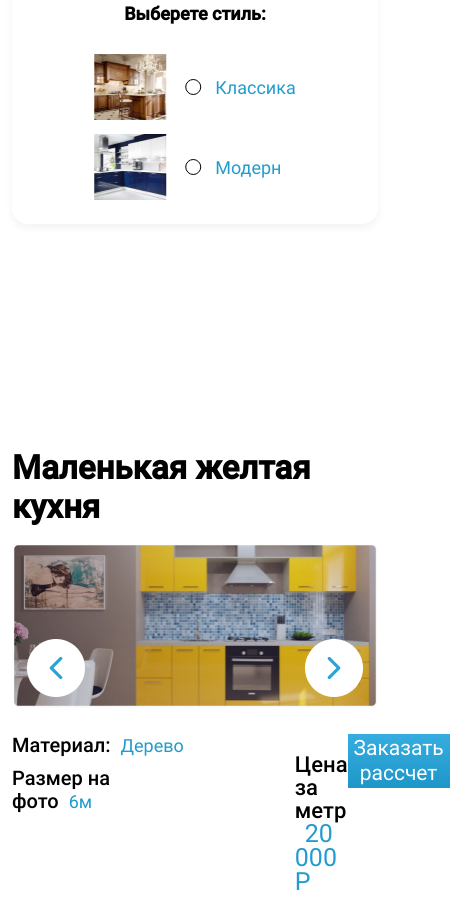
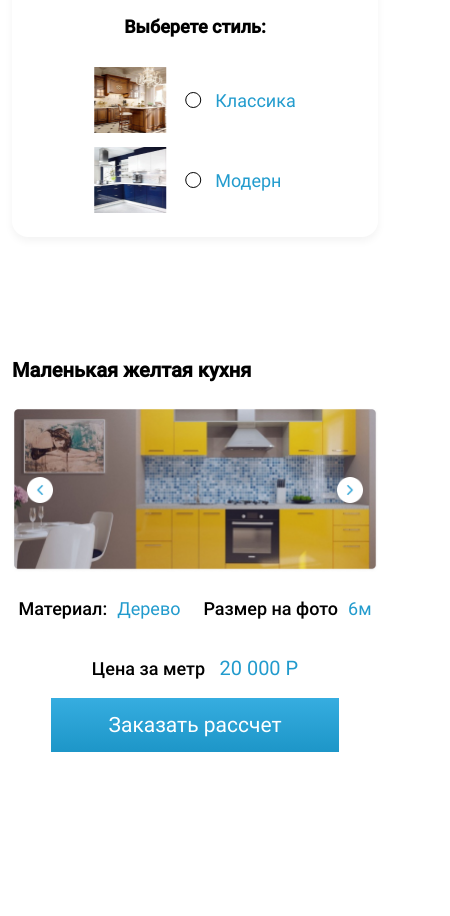
Before and after one commit to 6uJlJl/FurniHouse, a website: page index.html in a window 390 px wide. Shown: the part 615-1531 px from the top of the page, 450 px wide, since content can reach past the window. After the commit the page ends 1367 px from the top, so only its background shows below. Drawn offline with Linux system fonts and the light colour scheme.

Commit message:
Сделан адаптив основной карточки

```diff
--- a/index.html
+++ b/index.html
@@ -90,7 +90,8 @@
         <li class="main__item">
           <article class="item">
             <h2 class="item__title">Маленькая желтая кухня</h2>
-            <div class="item__images small-yellow-kitchen">
+            <div class="item__images ">
+              <div class="small-yellow-kitchen">
                   <img src="img/main/small-yellow-kitchen/image-1.jpg" alt="Маленькая желтая кухня">
                   <img src="img/main/small-yellow-kitchen/image-2.jpg" alt="Маленькая желтая кухня">
                   <img src="img/main/small-yellow-kitchen/image-3.jpg" alt="Маленькая желтая кухня">
@@ -98,6 +99,7 @@
               <div class="item__left-arrow"></div>
               <div class="item__right-arrow"></div>
               <div class="item__zoom-in"></div>
+            </div>
             <div class="item__descr">
               <div class="descr__left">
                 <p class="descr__material">Материал:<span>Дерево</spanclass="active"></span></p>
--- a/sass/blocks/_header.sass
+++ b/sass/blocks/_header.sass
@@ -180,6 +180,7 @@
     background-size: 100vw 100vw
     background-position: top
     padding-top: 8px
+    padding-bottom: 300px;
     &__logo
       padding-top: 5px
     &__top
@@ -234,6 +235,7 @@
       line-height: 26px;
       padding-left: 0
       padding-right: 0
+      margin-top: 0px;
     &__filters
       flex-direction: column
       padding: 10px
--- a/sass/blocks/_main.sass
+++ b/sass/blocks/_main.sass
@@ -9,7 +9,6 @@
 
 
 .item
-  position: relative
   &__title
     +medium
     font-size: 33px;
@@ -21,19 +20,20 @@
     margin-top: 25px
   &__images
     cursor: pointer
-  &__images:hover~.item__zoom-in,
-  &__images:focus~.item__zoom-in
+    position: relative
+  &__images:hover .item__zoom-in,
+  &__images:focus .item__zoom-in
     display: block
-
   &__left-arrow,
   &__right-arrow
     width: 58px
     height: 58px
     position: absolute
-    top: 47%
+    top: 50%
     background-repeat: no-repeat
     background-position: center
-    transform: translateY(-29px)
+    background-size: cover
+    transform: translateY(-50%)
     cursor: pointer
   &__left-arrow
     background-image: url("../../img/main/left-arrow.png")
@@ -46,10 +46,11 @@
     width: 112px
     height: 112px
     position: absolute
-    top: 48%
+    top: 50%
     left: 50%
-    transform: translate(-56px, -56px)
+    transform: translate(-50%, -50%)
     background: url("../../img/main/zoom-in.png") no-repeat center
+    background-size: cover
   &__zoom-in:hover
     display: block
     cursor: pointer
@@ -94,3 +95,64 @@
     color: #FFFFFF;
     border: none
     cursor: pointer
+
+@media (max-width:992px)
+  .item
+    &__descr
+      flex-wrap: wrap
+    &__left-arrow,
+    &__right-arrow
+      width: 43px
+      height: 43px
+    &__zoom-in
+      width: 84px
+      height: 84px
+  .descr
+    &__left
+      width: 50%
+      flex-grow: 1
+    &__price
+      width: 50%
+      margin-left: 0
+      text-align: right
+    &__order
+      margin: 0 auto
+
+@media (max-width:768px)
+  .item
+    &__title
+      font-size: 25px
+    &__left-arrow,
+    &__right-arrow
+      width: 26px
+      height: 26px
+    &__zoom-in
+      width: 54px
+      height: 54px
+  .descr
+    &__material
+      font-size: 18px
+      margin-right: 10px
+    &__size
+      font-size: 18px
+    &__price
+      font-size: 18px
+      span
+        font-size: 20px
+
+@media (max-width: 576px)
+  .item
+    &__title
+      font-size: 20px
+    &__descr
+      flex-direction: column
+      align-items: center
+  .descr
+    &__left
+      width: 100%
+      display: flex
+      justify-content: space-around
+      flex-wrap: wrap
+    &__price
+      width: 100%
+      text-align: center
```
Also changed, not shown: css/main.min.css. Lines whose indentation alone changed are shown as unchanged.
